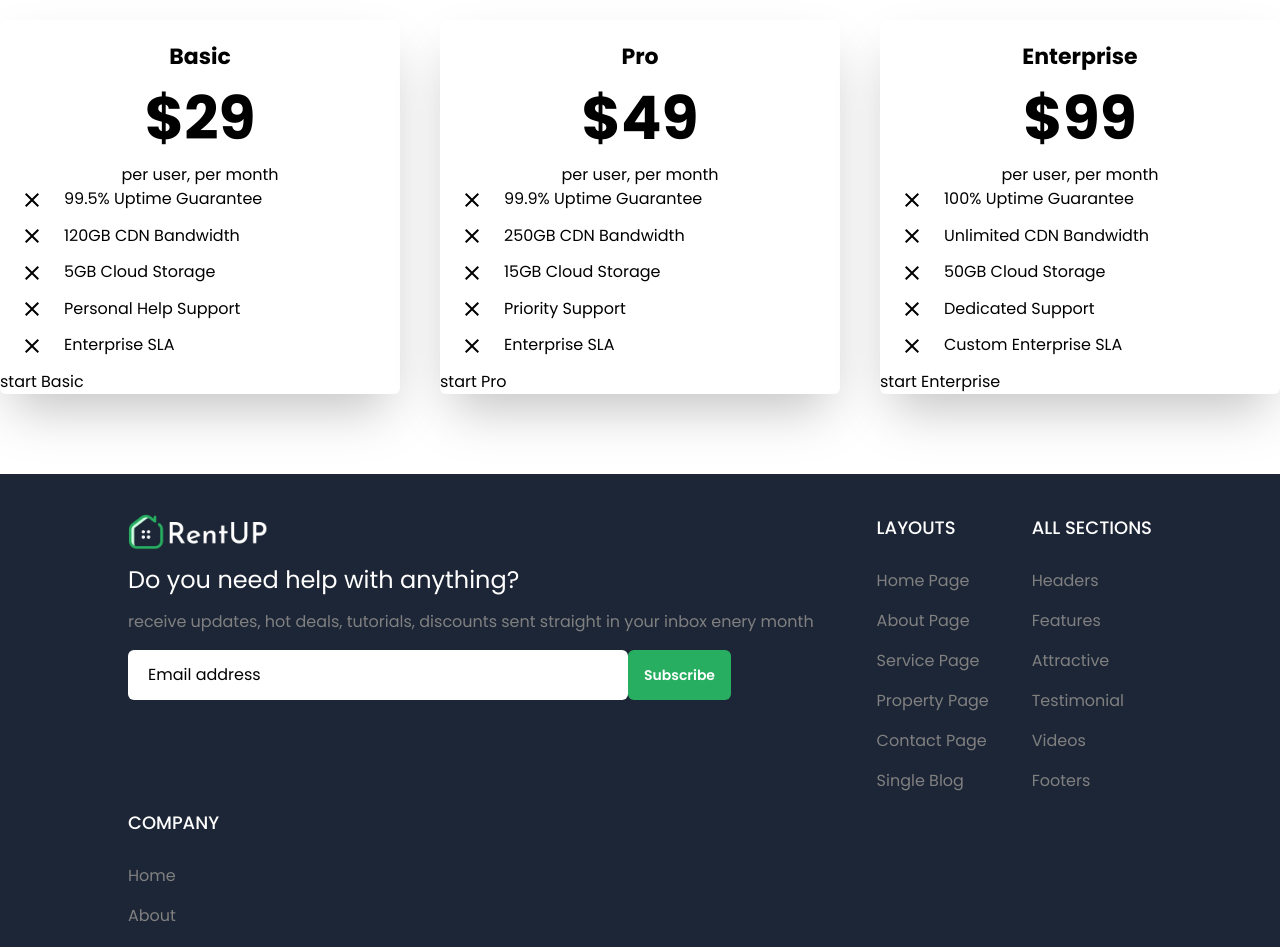
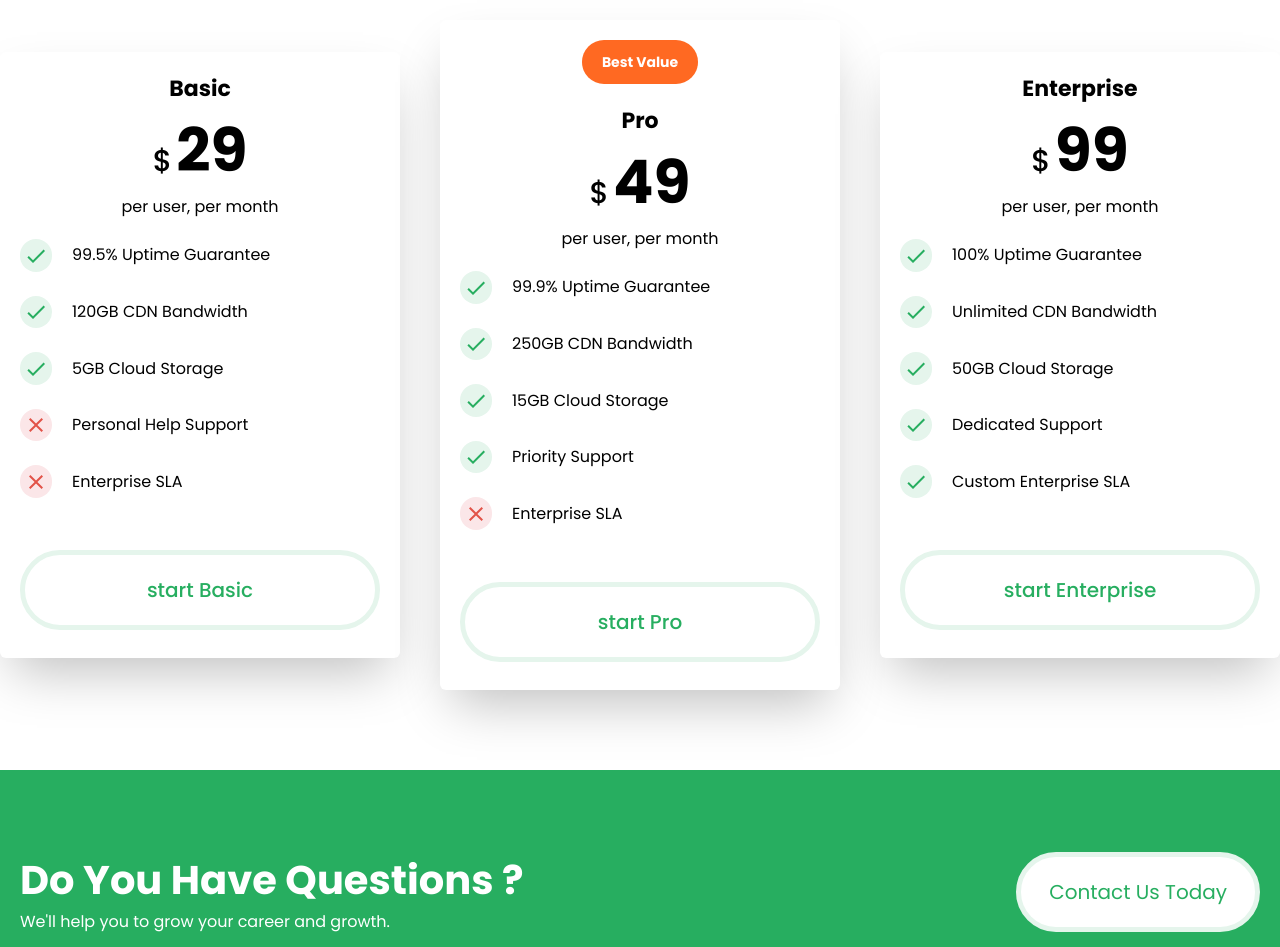
Before and after one commit to SanuRaj-K/rent-up, a Next.js app: page / in a window 1280 px wide. Shown: the part 4761-5708 px from the top of the page. Built offline with nearby package versions, Linux system fonts and the light colour scheme.

Commit message:
feat:bottom contact page added

```diff
--- /dev/null
+++ b/src/components/contact/ContactBottom.jsx
@@ -0,0 +1,21 @@
+import React from "react";
+
+function ContactBottom() {
+  return (
+    <div>
+      <div className=" px-5  flex flex-col md:flex-row  md:justify-between bg-primary py-20   items-center">
+        <div className=" text-center md:text-start text-white">
+          <h1 className=" text-[40px]  font-bold">Do You Have Questions ?</h1>
+          <h3>We'll help you to grow your career and growth.</h3>
+        </div>
+        <div>
+          <div className=" text-[20px] mt-5 md:mt-0  px-7 cursor-pointer  text-primary     bg-white hover:border-none transition-all duration-300 text-center py-5  border-[#E5F5EC] border-[5px] rounded-full">
+            Contact Us Today
+          </div>
+        </div>
+      </div>
+    </div>
+  );
+}
+
+export default ContactBottom;
--- a/src/components/landing/index.jsx
+++ b/src/components/landing/index.jsx
@@ -14,6 +14,7 @@ import { Award } from "../awards";
 import { ExploreLocation } from "../location";
 import { Agents } from "../agent";
 import { PricingPlans } from "../plans";
+import ContactBottom from "../contact/ContactBottom";
 
 export const LandingPage = () => {
   return (
@@ -195,7 +196,7 @@ export const LandingPage = () => {
           </div>
         </div>
       </section>
-      <section className=" py-20">
+      <section className=" py-20 px-5 lg:px-0 ">
         <div>
           <div className=" text-center">
             <h1 className=" text-[60px] font-semibold text-[#2d3954] capitalize">Select your package</h1>
@@ -205,7 +206,7 @@ export const LandingPage = () => {
               dolores
             </p>
           </div>
-          <ul className=" grid grid-cols-3 gap-10 place-items-center">
+          <ul className=" grid grid-cols-1 md:grid-cols-2 lg:grid-cols-3 gap-10 place-items-center">
             {pricingPlans?.map((item, index) => (
               <li key={index}>
                 <PricingPlans
@@ -219,6 +220,12 @@ export const LandingPage = () => {
           </ul>
         </div>
       </section>
+      <section className="">
+        <div className="  ">
+        <ContactBottom/>
+        </div>
+
+      </section>
     </div>
   );
 };
--- a/src/components/plans/index.jsx
+++ b/src/components/plans/index.jsx
@@ -5,26 +5,45 @@ import ClearIcon from "@mui/icons-material/Clear";
 export const PricingPlans = ({ title, price, duration, features }) => {
   return (
     <div>
-      <div className=" w-[400px] rounded-md shadow-2xl bg-white text-black">
+      <div className="  w-full md:w-[400px] rounded-md shadow-2xl bg-white text-black">
         <div className=" pt-5 flex flex-col items-center">
-          <span className=" text-[22px]  font-bold">{title}</span>
-          <span className=" text-[60px] font-bold">{price}</span>
+          <div
+            className={`${title === "Pro" ? "block md:hidden lg:block" : "hidden"}   mb-5 text-sm`}
+          >
+            <div className=" px-5 py-3  rounded-full bg-[#ff6922] text-white font-bold">
+              Best Value
+            </div>
+          </div>
+          <span className=" text-[18px] md:text-[22px]  font-bold">{title}</span>
+          <span className="">
+            <span className=" text-[30px] font-medium">$</span>
+            <span className="  text-[40px] md:text-[60px] ml-1 font-bold">{price}</span>
+
+          </span>
           <span>{duration}</span>
         </div>
         <div>
-          <ul>
+          <ul className=" mt-5">
             {features?.map((item, index) => (
-              <li className=" mb-3 px-5"  key={index}>
-                <span>
-                  {item.avalilabe === "false" ? <DoneIcon /> : <ClearIcon />}
+              <li className="  flex items-center mb-6 px-5" key={index}>
+                <span
+                  className={`${
+                    item.available
+                      ? " bg-[#E5F5EC] text-primary p-1 rounded-full"
+                      : " bg-[#FBE6E8] p-1 text-[#E25348] rounded-full "
+                  }`}
+                >
+                  {item.available ? <DoneIcon /> : <ClearIcon />}
                 </span>
                 <span className=" pl-5">{item.name}</span>
               </li>
             ))}
           </ul>
         </div>
-        <div>
-          <div >start {title}</div>
+        <div className="   px-5  py-7">
+          <div className=" text-[20px] font-medium  text-primary hover:text-white hover:bg-primary hover:border-none transition-all duration-300 text-center py-5  border-[#E5F5EC] border-[5px] rounded-full">
+            start {title}
+          </div>
         </div>
       </div>
     </div>
--- a/src/constants/index.js
+++ b/src/constants/index.js
@@ -232,7 +232,7 @@ export const agents = [
 export const pricingPlans = [
   {
     plan: "Basic",
-    price: "$29",
+    price: "29",
     billingCycle: "per user, per month",
     features: [
       { name: "99.5% Uptime Guarantee", available: true },
@@ -244,7 +244,7 @@ export const pricingPlans = [
   },
   {
     plan: "Pro",
-    price: "$49",
+    price: "49",
     billingCycle: "per user, per month",
     features: [
       { name: "99.9% Uptime Guarantee", available: true },
@@ -256,7 +256,7 @@ export const pricingPlans = [
   },
   {
     plan: "Enterprise",
-    price: "$99",
+    price: "99",
     billingCycle: "per user, per month",
     features: [
       { name: "100% Uptime Guarantee", available: true },
```
